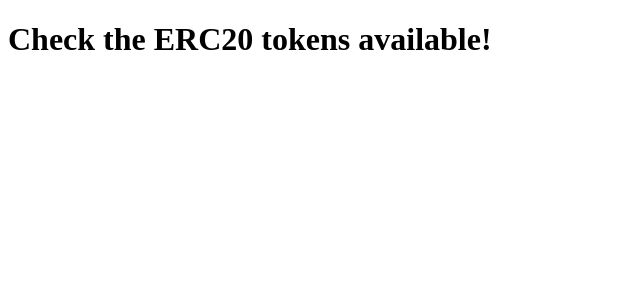
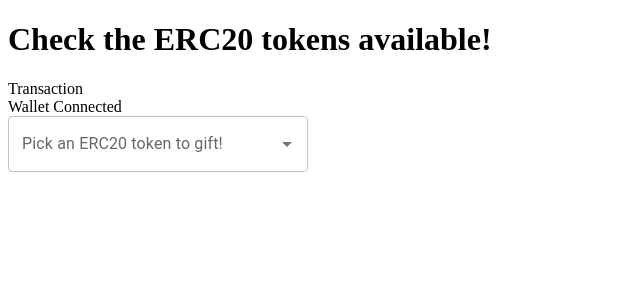
Before and after one commit to tomasellis/send-erc20-tokens, a Next.js app: page / in a window 1280 px wide. Shown: the top 300 px of the page, without its empty margins (0-640 px from the left). Built offline with nearby package versions, Linux system fonts and the light colour scheme.

Commit message:
feat: working erc20 token selector

```diff
--- /dev/null
+++ b/components/MainScreen.tsx
@@ -0,0 +1,27 @@
+import react from "react";
+
+const MainScreen = () => {
+  return (
+    <div className="w-60 h-96 rounded-md border border-red-500">
+      Wallet Connected
+    </div>
+  );
+};
+
+export default MainScreen;
+
+// Useful
+
+const tokensQuery = `{
+  registries{
+    id
+    tokens(where: {status_in:[Registered]}) {
+      name
+      ticker
+      address
+      symbolMultihash
+      status
+    }
+  }
+}
+`;
--- /dev/null
+++ b/components/TokenSelector.tsx
@@ -0,0 +1,81 @@
+import react, { Fragment, useEffect, useState } from "react";
+import TextField from "@mui/material/TextField";
+import Autocomplete from "@mui/material/Autocomplete";
+import CircularProgress from "@mui/material/CircularProgress";
+import getTokenList from "../utils/getTokenList";
+
+/*
+<li key={index}>
+                  {token.address}
+                  <Image src={token.iconUrl} height="50px" width="50px" />
+                </li>
+                 */
+type MappedToken = {
+  address: string;
+  name: string;
+  iconUrl: string;
+};
+
+export default () => {
+  const [open, setOpen] = useState(false);
+  const [options, setOptions] = useState<readonly MappedToken[]>([]);
+  const loading = open && options.length === 0;
+
+  useEffect(() => {
+    let active = true;
+
+    if (!loading) {
+      return undefined;
+    }
+
+    (async () => {
+      if (active) {
+        const tokenList = await getTokenList();
+        tokenList !== undefined
+          ? setOptions([...tokenList])
+          : console.log("Trouble in TokenSelectorGetting");
+      }
+    })();
+
+    return () => {
+      active = false;
+    };
+  }, [loading]);
+
+  return (
+    <Autocomplete
+      id="asyncAutocomplete"
+      sx={{ width: 300 }}
+      disableClearable
+      open={open}
+      onOpen={() => {
+        setOpen(true);
+      }}
+      onClose={() => {
+        setOpen(false);
+      }}
+      isOptionEqualToValue={(option, value) => option.address === value.address}
+      getOptionLabel={(option) => option.name}
+      options={options}
+      loading={loading}
+      onChange={(e, value) => console.log(value)}
+      renderInput={(params) => (
+        <TextField
+          {...params}
+          label="Pick an ERC20 token to gift!"
+          InputProps={{
+            ...params.InputProps,
+            endAdornment: (
+              <Fragment>
+                {loading ? (
+                  <CircularProgress color="inherit" size={20} />
+                ) : null}
+                {params.InputProps.endAdornment}
+              </Fragment>
+            ),
+          }}
+        />
+      )}
+    />
+  );
+};
--- /dev/null
+++ b/components/Transaction.tsx
@@ -0,0 +1,11 @@
+import react from "react";
+
+const Transaction = () => {
+  return (
+    <div className="w-60 h-96 rounded-md border border-red-500">
+      Transaction
+    </div>
+  );
+};
+
+export default Transaction;
--- a/next.config.js
+++ b/next.config.js
@@ -1,4 +1,7 @@
 /** @type {import('next').NextConfig} */
 module.exports = {
   reactStrictMode: true,
-}
+  images: {
+    domains: ["ipfs.kleros.io"],
+  },
+};
--- a/package.json
+++ b/package.json
@@ -9,7 +9,10 @@
     "lint": "next lint"
   },
   "dependencies": {
+    "@emotion/react": "^11.5.0",
+    "@emotion/styled": "^11.3.0",
     "@mui/material": "^5.0.6",
+    "axios": "^0.24.0",
     "next": "12.0.1",
     "react": "17.0.2",
     "react-dom": "17.0.2"
--- a/pages/index.tsx
+++ b/pages/index.tsx
@@ -1,6 +1,10 @@
 import type { NextPage } from "next";
 import Head from "next/head";
 import Image from "next/image";
+import { useState } from "react";
+import MainScreen from "../components/MainScreen";
+import Transaction from "../components/Transaction";
+import TokenSelector from "../components/TokenSelector";
 
 const Home: NextPage = () => {
   return (
@@ -12,8 +16,11 @@
       </Head>
 
       <main className="w-full h-full flex flex-col justify-center items-center">
-        <div className="flex-1 flex max-w-3xl rounded-md border border-red-500">
-          <h1 className="">Check the ERC20 tokens available!</h1>
+        <h1 className="">Check the ERC20 tokens available!</h1>
+        <div className="max-w-3xl rounded-md border border-red-500 flex-1 flex flex-row justify-center items-center">
+          <Transaction />
+          <MainScreen />
+          <TokenSelector />
         </div>
       </main>
     </div>
--- /dev/null
+++ b/utils/getTokenList.ts
@@ -0,0 +1,75 @@
+import axios, { AxiosResponse } from "axios";
+
+const getTokenList = async (): Promise<MappedToken[] | undefined> => {
+  try {
+    const { data }: AxiosResponse<TokenData> = await axios({
+      url: graphUrl,
+      method: "POST",
+      data: {
+        query: tokensQuery,
+      },
+    });
+
+    const registries = data.data.registries;
+
+    const mappedTokens = registries[0].tokens.map((token) => {
+      let mappedToken: MappedToken = {
+        address: token.address,
+        name: token.name,
+        iconUrl: klerosIpfsBaseUrl + token.symbolMultihash,
+      };
+      return mappedToken;
+    });
+
+    return mappedTokens;
+  } catch (err) {
+    console.log("getTokenList", err);
+  }
+};
+
+export default getTokenList;
+
+// ------------------------ UTILS ------------------------
+
+type TokenData = {
+  data: {
+    registries: Registries[];
+  };
+};
+
+type Registries = {
+  id: string;
+  tokens: Token[];
+};
+
+type Token = {
+  address: string;
+  name: string;
+  status: string;
+  symbolMultihash: string;
+  ticker: string;
+};
+
+type MappedToken = {
+  address: string;
+  name: string;
+  iconUrl: string;
+};
+
+const graphUrl = `https://api.thegraph.com/subgraphs/name/kleros/t2cr`;
+
+const tokensQuery = `query getTokens {
+  registries{
+    id
+    tokens(where: {status_in:[Registered]}) {
+      name
+      ticker
+      address
+      symbolMultihash
+      status
+    }
+  }
+}
+`;
+
+const klerosIpfsBaseUrl = `https://ipfs.kleros.io`;
```
Also changed, not shown: 1 other file (tests, documents, lock files or other folders).
